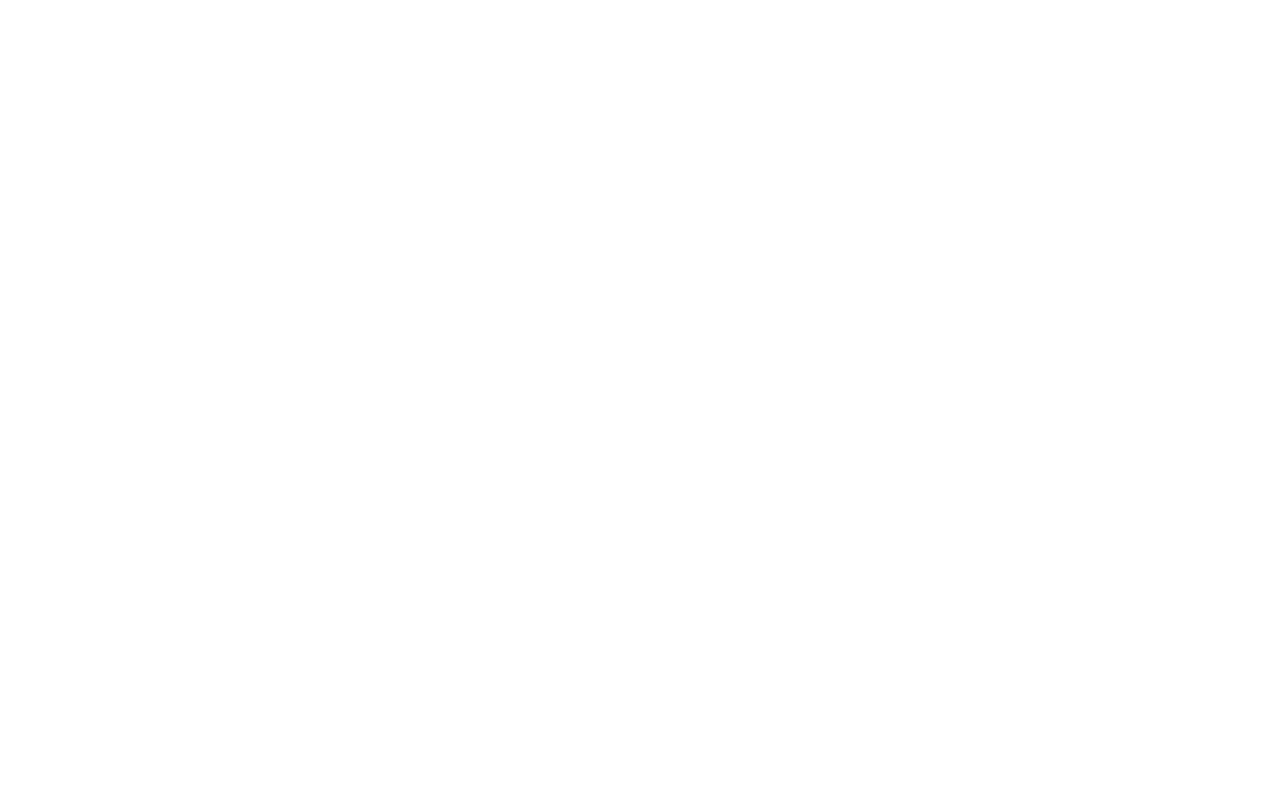
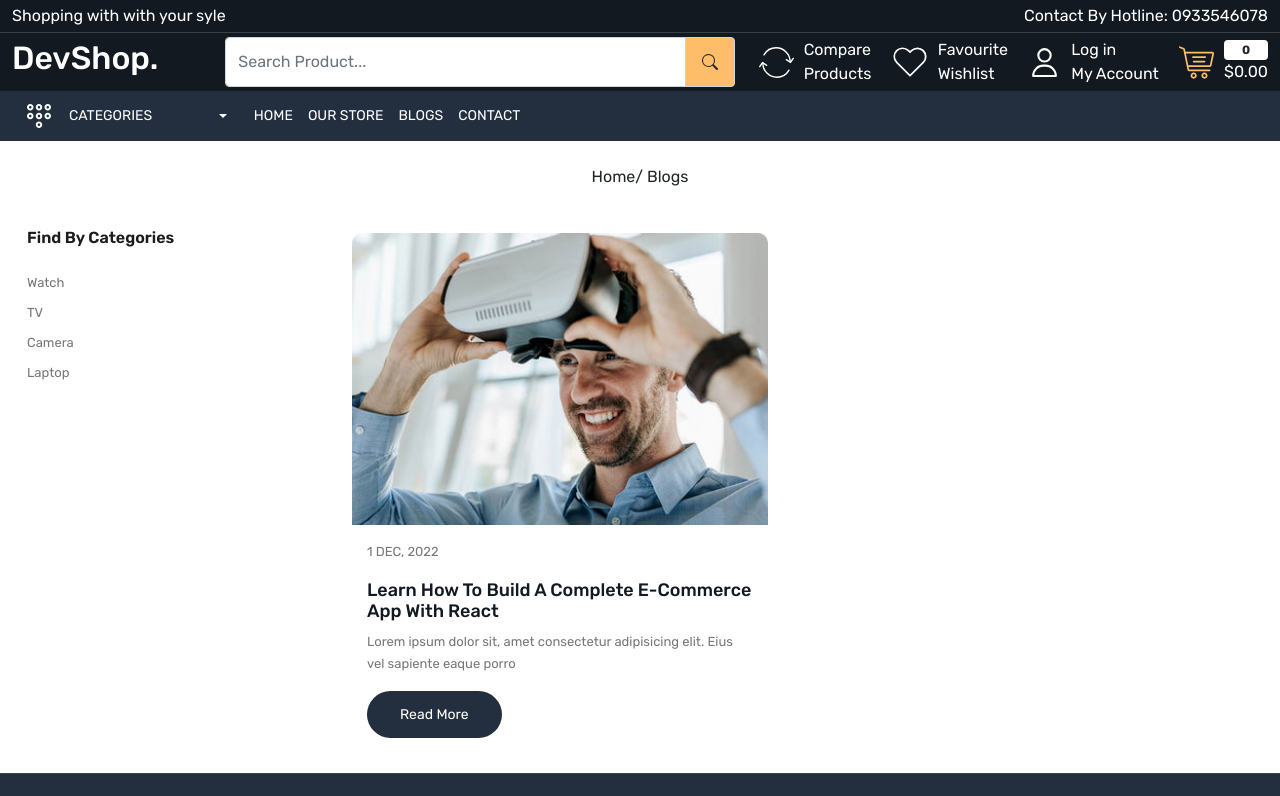
Before and after one commit to NguyenNgocBaoITITIU19084/Shop_Website_Redux, a React (Create React App) app in the folder shop-app/: page /blogs in a window 1280 px wide. Before the commit this address had no page. Shown: the top 796 px of the page. Built offline with nearby package versions, Linux system fonts and the light colour scheme; a web font is replaced by a local one.

Commit message:
Blog Pages

```diff
--- a/shop-app/src/App.js
+++ b/shop-app/src/App.js
@@ -6,6 +6,7 @@
 import About from "./pages/About";
 import Contact from "./pages/Contact";
 import OurStore from "./pages/OurStore";
+import Blog from "./pages/Blog";
 function App() {
   return (
     <>
@@ -16,6 +17,7 @@
             <Route path="about" element={<About />} />
             <Route path="contact" element={<Contact />} />
             <Route path="store" element={<OurStore />} />
+            <Route path="blogs" element={<Blog />} />
           </Route>
         </Routes>
       </BrowserRouter>
--- a/shop-app/src/components/BlogCart.js
+++ b/shop-app/src/components/BlogCart.js
@@ -3,10 +3,13 @@
 
 const BlogCart = () => {
   return (
-    <div className="col-3">
     <div className="blog-card">
       <div className="card-image">
-          <img src="images/blog-1.jpg" className="img-fluid" alt="blog"></img>
+        <img
+          src="images/blog-1.jpg"
+          className="img-fluid w-100"
+          alt="blog"
+        ></img>
       </div>
       <div className="blog-content">
         <p className="date">1 Dec, 2022</p>
@@ -22,7 +25,6 @@
         </Link>
       </div>
     </div>
-    </div>
   );
 };
 
--- a/shop-app/src/components/Header.js
+++ b/shop-app/src/components/Header.js
@@ -123,7 +123,7 @@
                   <div className="d-flex align-items-center gap-15">
                     <NavLink to="/">Home</NavLink>
                     <NavLink to="/store">Our Store</NavLink>
-                    <NavLink to="/">Blogs</NavLink>
+                    <NavLink to="/blogs">Blogs</NavLink>
                     <NavLink to="/contact">Contact</NavLink>
                   </div>
                 </div>
--- /dev/null
+++ b/shop-app/src/pages/Blog.js
@@ -0,0 +1,38 @@
+import React from "react";
+import BreadCrum from "../components/BreadCrum";
+import Meta from "../components/Meta";
+import BlogCard from "../components/BlogCart";
+const Blog = () => {
+  return (
+    <>
+      <Meta title={"Blogs"} />
+      <BreadCrum title="Blogs" />
+      <div className="container-xxl">
+        <div className="row">
+          <div className="col-3">
+            <div className="filter-card mb-3">
+              <h3 className="filter-title">Find By Categories</h3>
+              <div>
+                <ul className="ps-0">
+                  <li>Watch</li>
+                  <li>TV</li>
+                  <li>Camera</li>
+                  <li>Laptop</li>
+                </ul>
+              </div>
+            </div>
+          </div>
+          <div className="col-9">
+            <div className="row">
+              <div className="col-6">
+                <BlogCard />
+              </div>
+            </div>
+          </div>
+        </div>
+      </div>
+    </>
+  );
+};
+
+export default Blog;
--- a/shop-app/src/pages/Home.js
+++ b/shop-app/src/pages/Home.js
@@ -349,10 +349,20 @@
             <div className="col-12">
               <h3 className="section-heading">Our Latest Blog</h3>
             </div>
-            <BlogCart />
-            <BlogCart />
-            <BlogCart />
-            <BlogCart />
+          </div>
+          <div className="row">
+            <div className="col-3">
+              <BlogCart />
+            </div>
+            <div className="col-3">
+              <BlogCart />
+            </div>
+            <div className="col-3">
+              <BlogCart />
+            </div>
+            <div className="col-3">
+              <BlogCart />
+            </div>
           </div>
         </div>
       </section>
```
Lines whose indentation alone changed are shown as unchanged.
